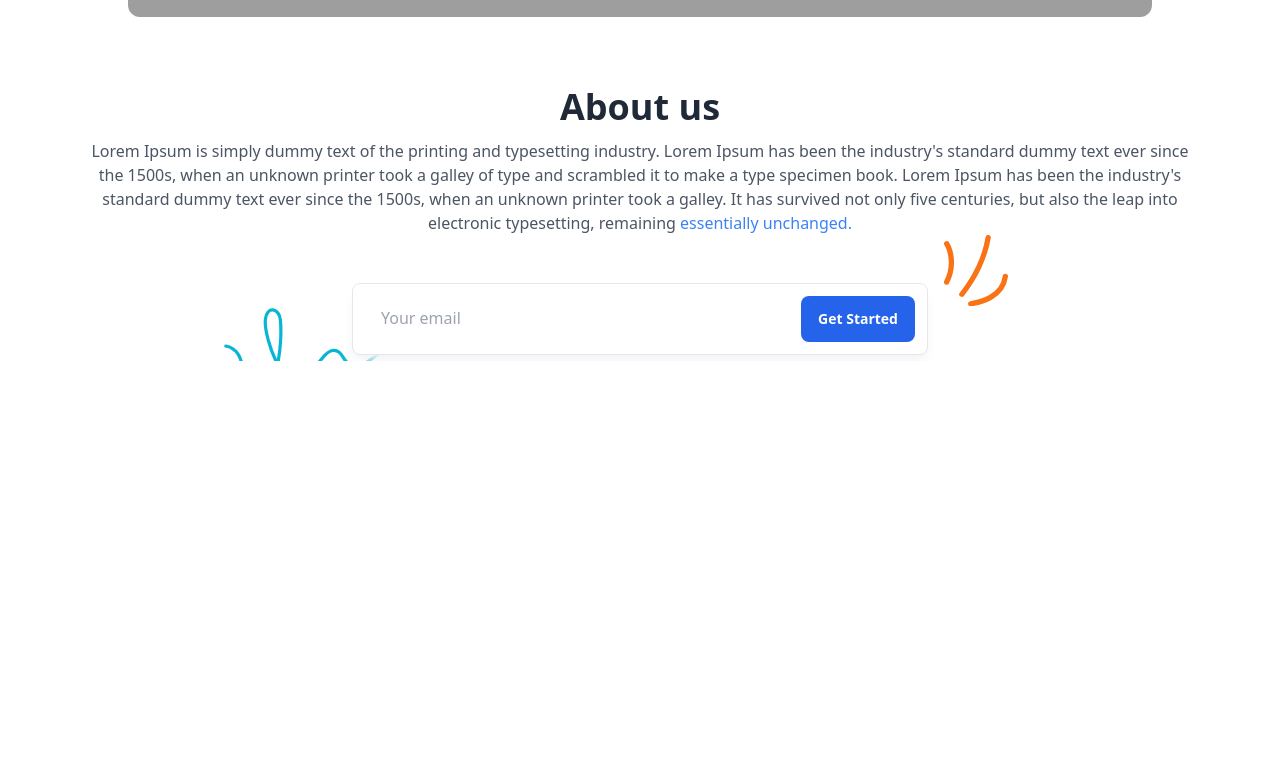
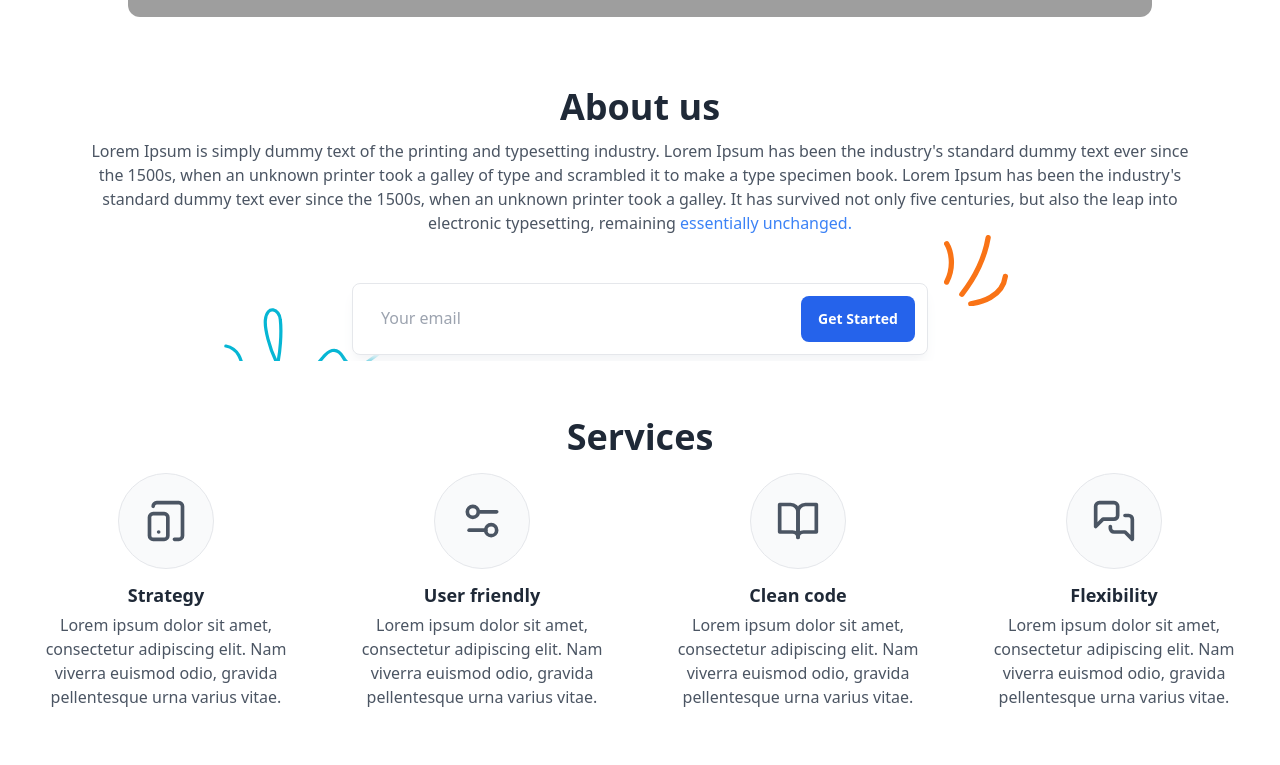
Before and after one commit to ddddami/patros-clone, a website: page src/index.html in a window 1280 px wide. Shown: the part 797-1562 px from the top of the page. Before the commit the page ends 1158 px from the top, so only its background shows below. Drawn offline with nearby package versions, Linux system fonts and the light colour scheme; files that its build step writes are made by us from their sources; grey boxes are pictures that could not be loaded.

Commit message:
Add the icons section component

```diff
--- a/src/index.html
+++ b/src/index.html
@@ -185,11 +185,11 @@
     <div class="relative overflow-hidden">
       <div class="max-w-[85rem] mx-auto px-4 sm:px-6 lg:px-8 sm:py-1.5">
         <div class="text-center">
-          <h1
+          <h2
             class="text-4xl sm:text-4xl font-bold text-gray-800 dark:text-gray-200"
           >
             About us
-          </h1>
+          </h2>
 
           <p
             class="mt-3 text-gray-600 dark:text-gray-400 max-w-[120ch] text-center mx-auto"
@@ -296,6 +296,155 @@
       </div>
     </div>
     <!-- End Hero -->
+    <!-- Icon Blocks -->
+    <div class="max-w-[85rem] px-4 py-12 sm:px-6 lg:px-8 lg:py-14 mx-auto">
+      <h2
+        class="mx-auto text-center mb-4 text-4xl sm:text-4xl font-bold text-gray-800 dark:text-gray-200"
+      >
+        Services
+      </h2>
+      <div class="grid sm:grid-cols-2 lg:grid-cols-4 items-center gap-12">
+        <!-- Icon Block -->
+        <div class="text-center">
+          <div
+            class="flex justify-center items-center w-24 h-24 bg-gray-50 border border-gray-200 rounded-full mx-auto dark:bg-gray-800 dark:border-gray-700"
+          >
+            <svg
+              class="flex-shrink-0 w-11 h-11 text-gray-600 dark:text-gray-400"
+              xmlns="http://www.w3.org/2000/svg"
+              width="42"
+              height="42"
+              viewBox="0 0 24 24"
+              fill="none"
+              stroke="currentColor"
+              stroke-width="2"
+              stroke-linecap="round"
+              stroke-linejoin="round"
+            >
+              <rect width="10" height="14" x="3" y="8" rx="2" />
+              <path
+                d="M5 4a2 2 0 0 1 2-2h12a2 2 0 0 1 2 2v16a2 2 0 0 1-2 2h-2.4"
+              />
+              <path d="M8 18h.01" />
+            </svg>
+          </div>
+          <div class="mt-3">
+            <h3 class="text-lg font-semibold text-gray-800 dark:text-white">
+              Strategy
+            </h3>
+            <p class="mt-1 text-gray-600 dark:text-gray-400">
+              Lorem ipsum dolor sit amet, consectetur adipiscing elit. Nam
+              viverra euismod odio, gravida pellentesque urna varius vitae.
+            </p>
+          </div>
+        </div>
+        <!-- End Icon Block -->
+
+        <!-- Icon Block -->
+        <div class="text-center">
+          <div
+            class="flex justify-center items-center w-24 h-24 bg-gray-50 border border-gray-200 rounded-full mx-auto dark:bg-gray-800 dark:border-gray-700"
+          >
+            <svg
+              class="flex-shrink-0 w-11 h-11 text-gray-600 dark:text-gray-400"
+              xmlns="http://www.w3.org/2000/svg"
+              width="42"
+              height="42"
+              viewBox="0 0 24 24"
+              fill="none"
+              stroke="currentColor"
+              stroke-width="2"
+              stroke-linecap="round"
+              stroke-linejoin="round"
+            >
+              <path d="M20 7h-9" />
+              <path d="M14 17H5" />
+              <circle cx="17" cy="17" r="3" />
+              <circle cx="7" cy="7" r="3" />
+            </svg>
+          </div>
+          <div class="mt-3">
+            <h3 class="text-lg font-semibold text-gray-800 dark:text-white">
+              User friendly
+            </h3>
+            <p class="mt-1 text-gray-600 dark:text-gray-400">
+              Lorem ipsum dolor sit amet, consectetur adipiscing elit. Nam
+              viverra euismod odio, gravida pellentesque urna varius vitae.
+            </p>
+          </div>
+        </div>
+        <!-- End Icon Block -->
+
+        <!-- Icon Block -->
+        <div class="text-center">
+          <div
+            class="flex justify-center items-center w-24 h-24 bg-gray-50 border border-gray-200 rounded-full mx-auto dark:bg-gray-800 dark:border-gray-700"
+          >
+            <svg
+              class="flex-shrink-0 w-11 h-11 text-gray-600 dark:text-gray-400"
+              xmlns="http://www.w3.org/2000/svg"
+              width="42"
+              height="42"
+              viewBox="0 0 24 24"
+              fill="none"
+              stroke="currentColor"
+              stroke-width="2"
+              stroke-linecap="round"
+              stroke-linejoin="round"
+            >
+              <path d="M2 3h6a4 4 0 0 1 4 4v14a3 3 0 0 0-3-3H2z" />
+              <path d="M22 3h-6a4 4 0 0 0-4 4v14a3 3 0 0 1 3-3h7z" />
+            </svg>
+          </div>
+          <div class="mt-3">
+            <h3 class="text-lg font-semibold text-gray-800 dark:text-white">
+              Clean code
+            </h3>
+            <p class="mt-1 text-gray-600 dark:text-gray-400">
+              Lorem ipsum dolor sit amet, consectetur adipiscing elit. Nam
+              viverra euismod odio, gravida pellentesque urna varius vitae.
+            </p>
+          </div>
+        </div>
+        <!-- End Icon Block -->
+
+        <!-- Icon Block -->
+        <div class="text-center">
+          <div
+            class="flex justify-center items-center w-24 h-24 bg-gray-50 border border-gray-200 rounded-full mx-auto dark:bg-gray-800 dark:border-gray-700"
+          >
+            <svg
+              class="flex-shrink-0 w-11 h-11 text-gray-600 dark:text-gray-400"
+              xmlns="http://www.w3.org/2000/svg"
+              width="42"
+              height="42"
+              viewBox="0 0 24 24"
+              fill="none"
+              stroke="currentColor"
+              stroke-width="2"
+              stroke-linecap="round"
+              stroke-linejoin="round"
+            >
+              <path
+                d="M14 9a2 2 0 0 1-2 2H6l-4 4V4c0-1.1.9-2 2-2h8a2 2 0 0 1 2 2v5Z"
+              />
+              <path d="M18 9h2a2 2 0 0 1 2 2v11l-4-4h-6a2 2 0 0 1-2-2v-1" />
+            </svg>
+          </div>
+          <div class="mt-3">
+            <h3 class="text-lg font-semibold text-gray-800 dark:text-white">
+              Flexibility
+            </h3>
+            <p class="mt-1 text-gray-600 dark:text-gray-400">
+              Lorem ipsum dolor sit amet, consectetur adipiscing elit. Nam
+              viverra euismod odio, gravida pellentesque urna varius vitae.
+            </p>
+          </div>
+        </div>
+        <!-- End Icon Block -->
+      </div>
+    </div>
+    <!-- End Icon Blocks -->
     <script src="../node_modules/preline/dist/preline.js"></script>
   </body>
 </html>
```
